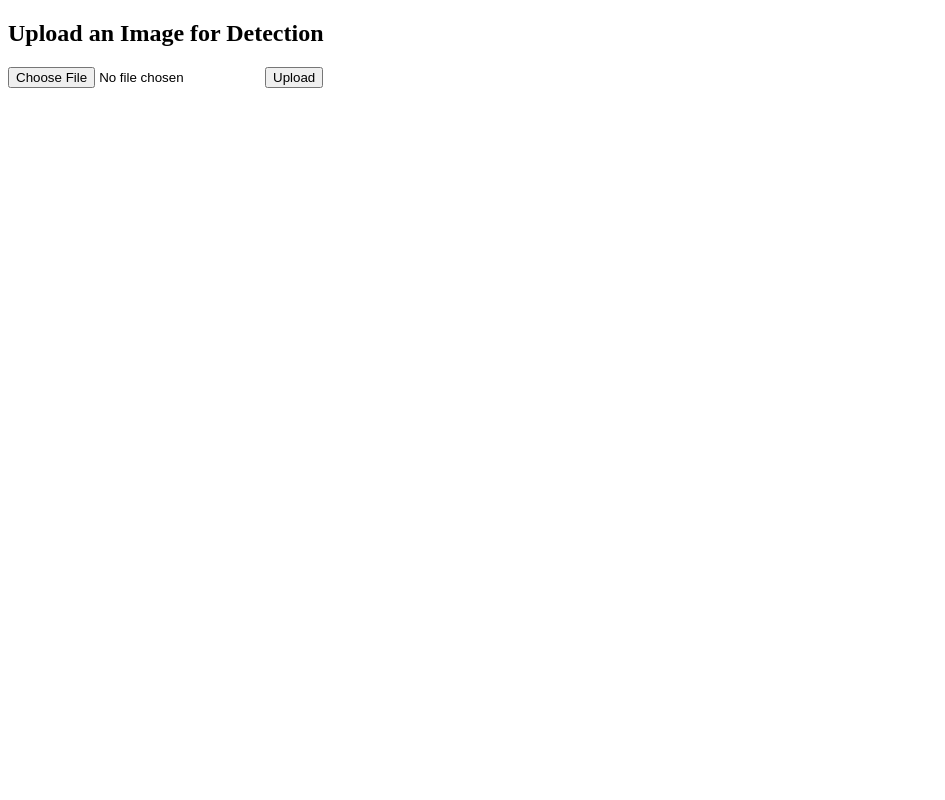
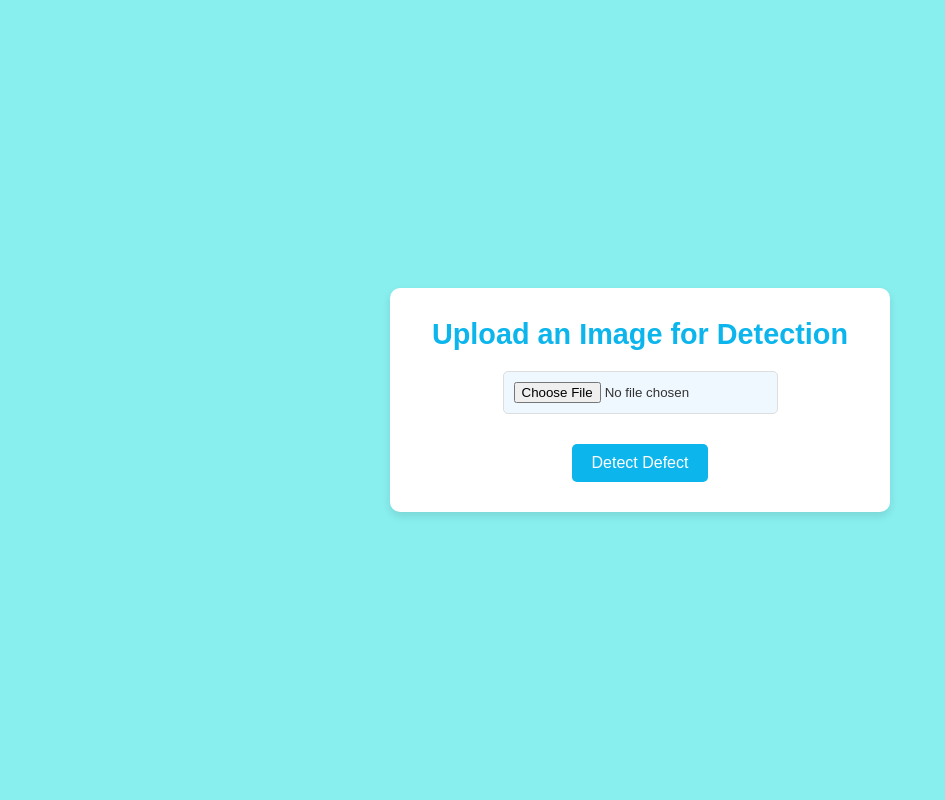
Before and after one commit to Mark-Kitur/Road_Defects_detection, a Flask app: page / in a window 1280 px wide. Shown: the whole page, without its empty margins (0-945 px from the left). Run offline with Flask 3, Linux system fonts and the light colour scheme.

Commit message:
stylish html

```diff
--- a/templates/upload.html
+++ b/templates/upload.html
@@ -4,17 +4,109 @@
     <meta charset="UTF-8">
     <meta name="viewport" content="width=device-width, initial-scale=1.0">
     <title>Road Defect Detection</title>
+    <style>
+        /* Reset margin and padding */
+        * {
+            margin: 0;
+            padding: 0;
+            box-sizing: border-box;
+            font-family: Arial, sans-serif;
+        }
+
+        /* Body styling */
+        body {
+            display: flex;
+            flex-direction: column;
+            align-items: center;
+            justify-content: center;
+            min-height: 100vh;
+            background-color: #88EEEE;
+            color: #333;
+        }
+
+        /* Card container */
+        .container {
+            background: #FFFFFF;
+            box-shadow: 0 4px 8px rgba(0, 0, 0, 0.1);
+            padding: 30px;
+            width: 90%;
+            max-width: 500px;
+            text-align: center;
+            border-radius: 10px;
+            animation: fadeIn 0.8s ease;
+        }
+
+        /* Heading styling */
+        h2 {
+            font-size: 1.8em;
+            color: #0db5ed;
+            margin-bottom: 20px;
+        }
+
+        h3 {
+            font-size: 1.4em;
+            font-weight: 400;
+            color: #555;
+            margin-top: 20px;
+            margin-bottom: 10px;
+        }
+
+        /* Input file styling */
+        input[type="file"] {
+            display: block;
+            margin: 20px auto;
+            padding: 10px;
+            background: #f0f8ff;
+            border: 1px solid #ddd;
+            border-radius: 5px;
+            cursor: pointer;
+        }
+
+        /* Button styling */
+        button {
+            background-color: #0db5ed;
+            color: #FFFFFF;
+            border: none;
+            border-radius: 5px;
+            padding: 10px 20px;
+            font-size: 1em;
+            cursor: pointer;
+            transition: background-color 0.3s;
+            margin-top: 10px;
+        }
+
+        button:hover {
+            background-color: #0a8bbf;
+        }
+
+        /* Prediction image styling */
+        .prediction-image {
+            margin-top: 20px;
+            width: 100%;
+            max-width: 400px;
+            border: 3px solid #0db5ed;
+            border-radius: 10px;
+        }
+
+        /* Fade-in animation */
+        @keyframes fadeIn {
+            from { opacity: 0; transform: translateY(10px); }
+            to { opacity: 1; transform: translateY(0); }
+        }
+    </style>
 </head>
 <body>
+    <div class="container">
         <h2>Upload an Image for Detection</h2>
         <form action="/" method="post" enctype="multipart/form-data">
-        <input type="file" name="image" required>
-        <button type="submit">Upload</button>
+            <input type="file" name="image" accept="image/*" required>
+            <button type="submit">Detect Defect</button>
         </form>
 
         {% if prediction_image %}
             <h3>Prediction Result:</h3>
-        <img src="{{ url_for('display_image', filename=prediction_image) }}" alt="Predicted Image">
+            <img src="{{ url_for('display_image', filename=prediction_image) }}" alt="Predicted Image" class="prediction-image">
         {% endif %}
+    </div>
 </body>
 </html>
```
Lines whose indentation alone changed are shown as unchanged.
